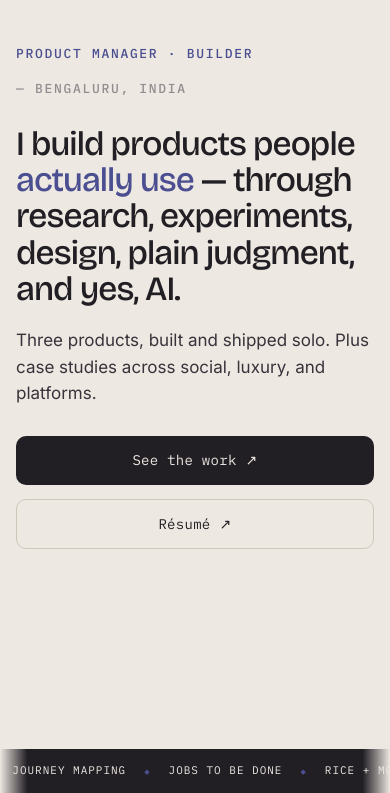
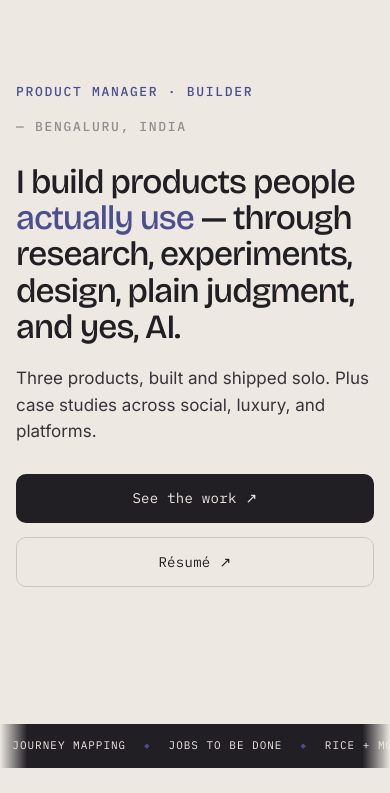
Before and after one commit to ritikadas98/ritikadas.github.io, a plain HTML site: page index.html in a window 390 px wide. Shown: the part 51-844 px from the top of the page. Drawn offline with nearby package versions, Linux system fonts and the light colour scheme.

Commit message:
Close the void between the pitch and the marquee
There was ~270px of nothing between the buttons and the marquee. Closed from both
sides rather than one: the content drops on a 9vh top pad and the marquee lifts on
a 5vh bottom pad, leaving 192px between them at 1370x915 and 66px at 1366x768.
Both viewport-relative, so short screens tighten instead of crowding.

Lifting the marquee off the bottom edge also turns it into a band with paper above
and below, which gives the fold-to-About transition the separation the old divider
bar provided — this time with something in it.

Measured at 1370x915, 1440x900 and 1366x768.

Co-Authored-By: Claude Opus 5 (1M context) <noreply@anthropic.com>

```diff
--- a/index.html
+++ b/index.html
@@ -314,7 +314,7 @@ header{
   height:calc(100svh - var(--nav-h));
   display:flex;
   flex-direction:column;
-  padding:0;
+  padding:0 0 clamp(20px,5vh,52px);
 }
 /* The cue and the marquee are the last two flex children, so they sit at the
    bottom of the fold in normal flow. They were absolutely positioned before,
@@ -324,7 +324,7 @@ header{
 /* Aligned to the top, not centred. Centring inside a full-height header put a
    ~250px void between the nav and the eyebrow on a tall window — the fold read
    as empty above the pitch. Space below is fine: the marquee anchors that edge. */
-.hero-body{flex:1 1 auto;display:flex;align-items:flex-start;min-height:0;padding-top:clamp(18px,4.5vh,54px)}
+.hero-body{flex:1 1 auto;display:flex;align-items:flex-start;min-height:0;padding-top:clamp(32px,9vh,104px)}
 /* On a short window, shrink the type rather than let the marquee fall out. */
 @media (max-height:700px){
   h1.hero{font-size:clamp(27px,3.4vw,40px)}
@@ -578,7 +578,7 @@ footer{border-top:1px solid var(--hairline);padding:26px 0}
   .nav-in { padding: 10px 16px 8px; }
   :root { --logo-h: 34px; }
 
-  header { padding: 0; }
+  header { padding: 0 0 clamp(14px,3vh,30px); }
   h1.hero { font-size: 34px; line-height: 1.07; max-width:none; }
   .hero-sub { font-size: 17px; margin-top: 20px; max-width:none; }
   .hero-actions { margin-top: 30px; }
```
